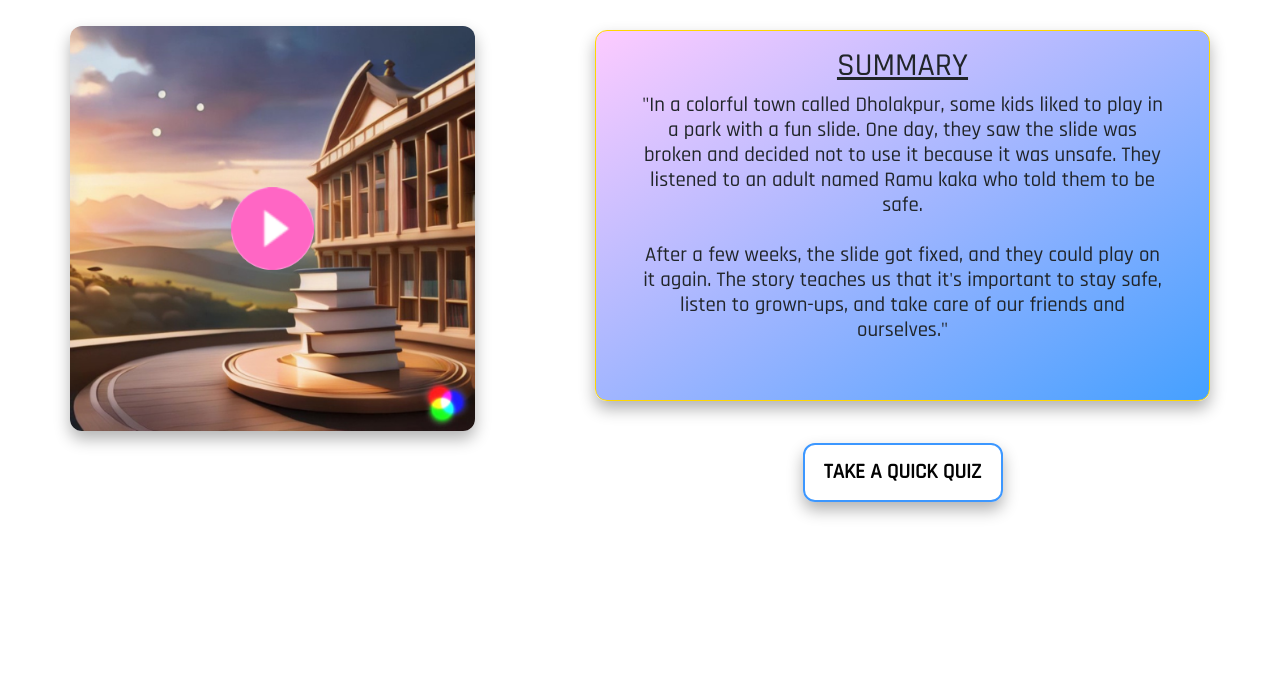
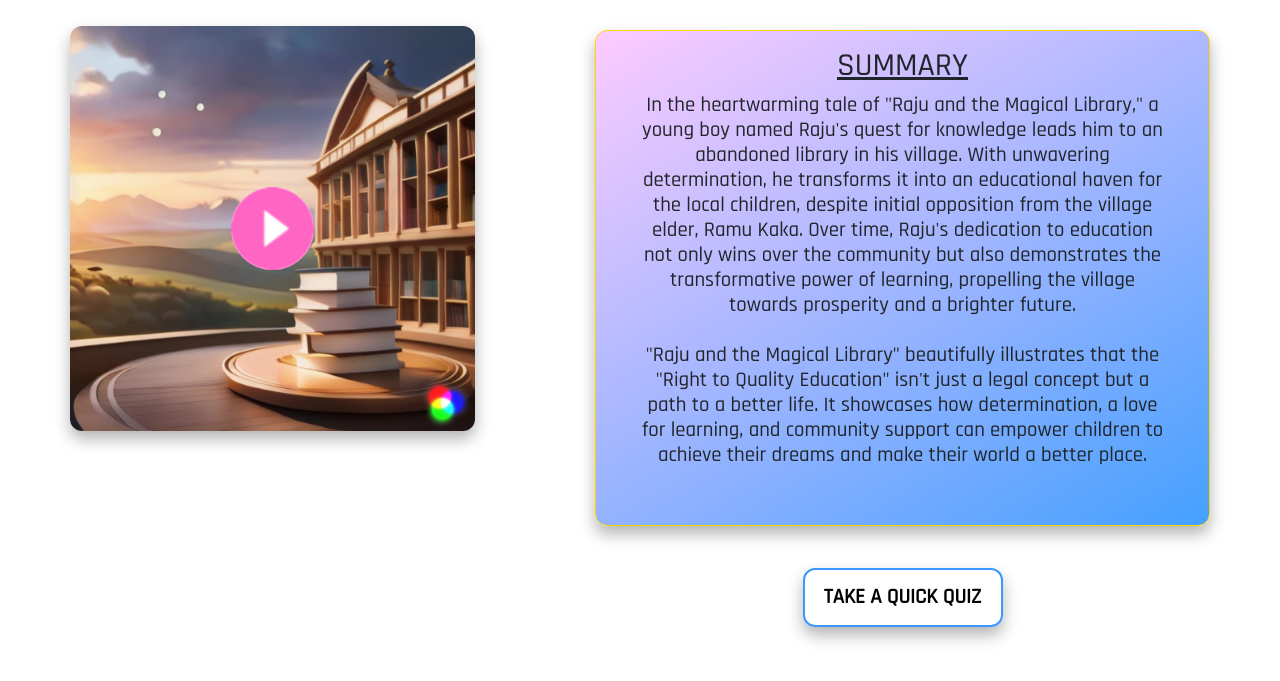
Before and after one commit to tahaalotwala/teamAstrix_SIH, a plain HTML site: page RTQEvideo.html in a window 1280 px wide. Shown: the part 97-778 px from the top of the page. Drawn offline with nearby package versions, Linux system fonts and the light colour scheme.

Commit message:
Update summary

```diff
--- a/RTQEvideo.html
+++ b/RTQEvideo.html
@@ -219,16 +219,22 @@
                 <div class="col-md-7 summryAndButton"> <!-- Updated col-md-7 -->
                     <div class="summary-container pt-3 my-1 mx-5">
                         <h2><u>SUMMARY</u></h2>
-                        <p>"In a colorful town called Dholakpur, some kids liked to play in a park with a fun slide. One
-                            day, they
-                            saw the slide was broken and decided not to use it because it was unsafe. They listened to
-                            an adult
-                            named Ramu kaka who told them to be safe.
+                        <p>In the heartwarming tale of "Raju and the Magical Library," a young boy named Raju's quest
+                            for knowledge leads him to an
+                            abandoned library in his village. With unwavering determination, he transforms it into an
+                            educational haven for the
+                            local children, despite initial opposition from the village elder, Ramu Kaka. Over time,
+                            Raju's dedication to education
+                            not only wins over the community but also demonstrates the transformative power of learning,
+                            propelling the village
+                            towards prosperity and a brighter future.
                             <br>
                             <br>
-                            After a few weeks, the slide got fixed, and they could play on it again. The story teaches
-                            us that it's
-                            important to stay safe, listen to grown-ups, and take care of our friends and ourselves."
+                            "Raju and the Magical Library" beautifully illustrates that the "Right to Quality Education"
+                            isn't just a legal concept
+                            but a path to a better life. It showcases how determination, a love for learning, and
+                            community support can empower
+                            children to achieve their dreams and make their world a better place.
                         </p>
                     </div>
                     <!-- New div for the quiz button -->
```
